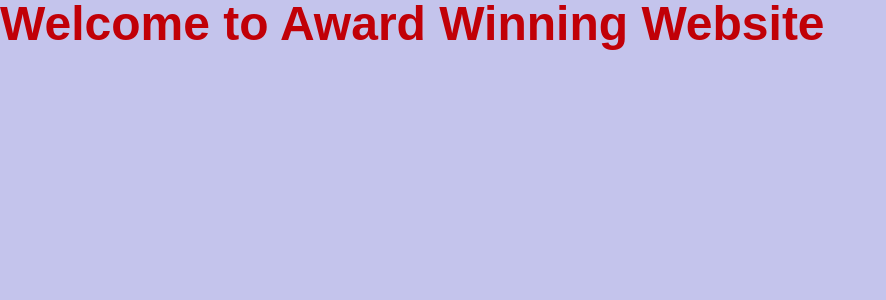
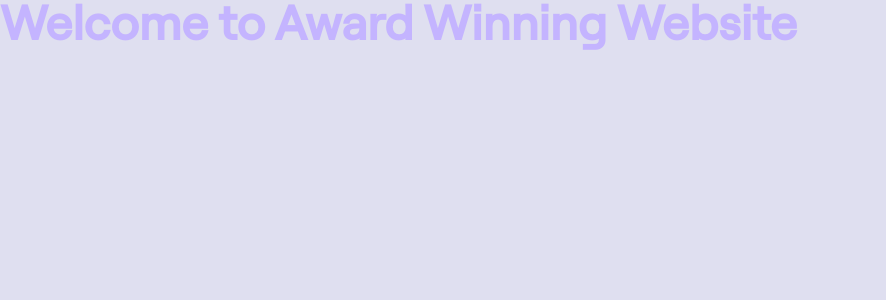
Before and after one commit to Profulent/cautious-memory, a React (Vite) app: page / in a window 1280 px wide. Shown: the top 300 px of the page, without its empty margins (0-886 px from the left). Built offline with nearby package versions, Linux system fonts and the light colour scheme.

Commit message:
adding custom fonts and colors

```diff
--- a/src/App.jsx
+++ b/src/App.jsx
@@ -3,7 +3,7 @@
 function App() {
   return (
     <main>
-      <h1 className="text-5xl text-red-700 font-bold font-circular-web">Welcome to Award Winning Website</h1>
+      <h1 className="text-5xl text-violet-300 font-bold">Welcome to Award Winning Website</h1>
     </main>
   )
 }
--- a/src/index.css
+++ b/src/index.css
@@ -1,4 +1,3 @@
-@import "tailwindcss";
 
 @font-face {
   font-family: 'circular-web';
@@ -27,10 +26,11 @@
   overflow-x: hidden;
 }
 
+@import "tailwindcss";
 
-body {
-  font-family: 'General Sans', sans-serif;
-  width: 100dvw;
-  background-color: #c4c4ec;
-  overflow-x: hidden;
+@theme {
+  --font-general: general, "sans-serif";
+  --font-robert-medium: robert-medium, "sans-serif";
+  --font-robert-regular: robert-regular, "sans-serif";
+  --font-circular-web: circular-web, "sans-serif";
 }
--- a/tailwind.config.js
+++ b/tailwind.config.js
@@ -12,6 +12,22 @@
         "circular-web": ["circular-web", "sans-serif"],
         "robert-medium": ["robert-medium", "sans-serif"],
         "robert-regular": ["robert-regular", "sans-serif"],
+      },
+      colors : {
+        blue : {
+          50: '#DFDFF0',
+          75: '#DFDFF2',
+          100: 'F0F2FA',
+          200: '#010101',
+          300: '#4FB7DD'
+        },
+        violet : {
+          300: '#5724FF'
+        },
+        yellow : {
+          100:'#8E983F',
+          300: '#EDFF66',
+        }
       }
     }
   },
```
Also changed, not shown: 1 other file (tests, documents, lock files or other folders).
